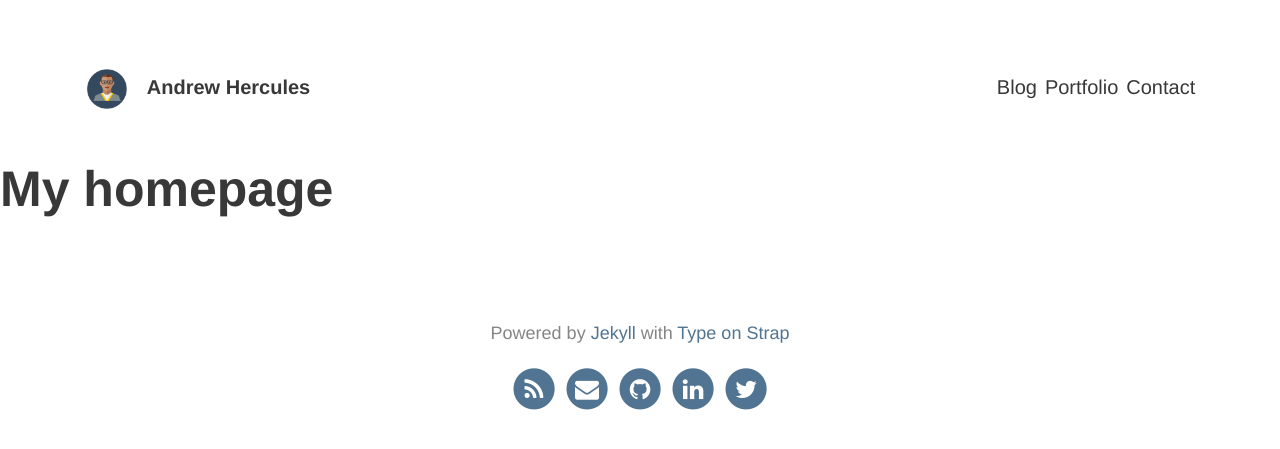
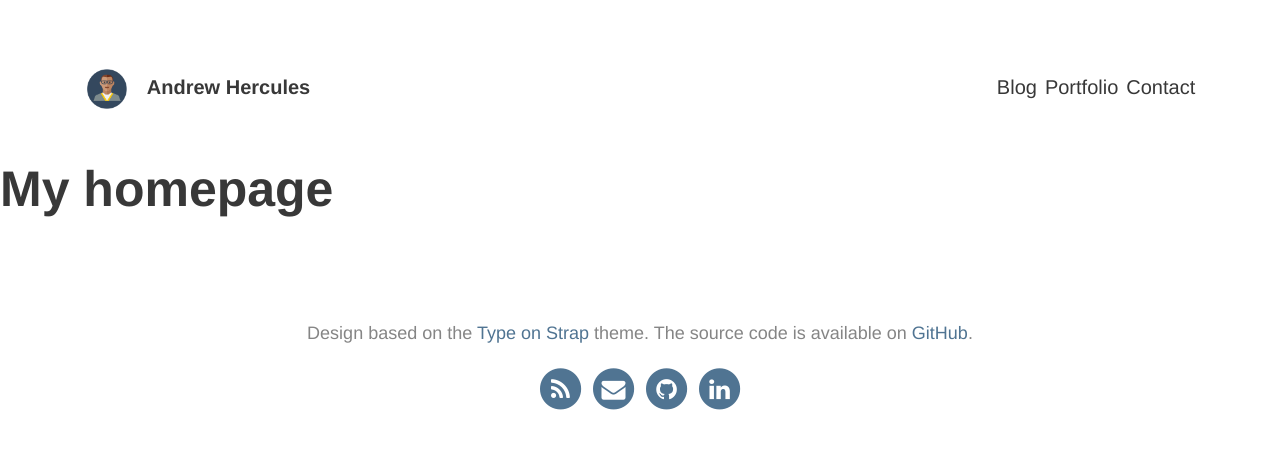
Before and after one commit to andrewhercules/andrewhercules.github.io, a Jekyll site: the page built from index.html, in a window 1280 px wide. Shown: the top 449 px of the page. Built offline with Jekyll 4.4.1, drawn with Linux system fonts in a browser that asks for light colours.

Commit message:
Updated footer and removed icons.html partial

```diff
--- a/_includes/footer.html
+++ b/_includes/footer.html
@@ -1,11 +1,50 @@
-{% if site.theme_settings.footer_text %}
 <footer class="site-footer">
-    <p class="text">{{ site.theme_settings.footer_text }}</p>
-            <div class="footer-icons">
-                <ul>
-                <!-- Social icons from Font Awesome, if enabled -->
-                {% include icons.html %}
-                </ul>
-            </div>
+  <p class="text">
+    Design based on the <a href="https://github.com/sylhare/Type-on-Strap">Type on Strap</a> theme.
+    The source code is available on <a href="https://github.com/andrewhercules/andrewhercules.github.io">GitHub</a>.
+  </p>
+  <div class="footer-icons">
+    <ul>
+      {% if site.theme_settings.rss %}
+      <li>
+        <a href="{{ site.url }}//{{ site.baseurl }}//feed.xml" title="{{ site.theme_settings.str_rss_follow }}">
+          <span class="fa-stack fa-lg">
+            <i class="fa fa-circle fa-stack-2x"></i>
+            <i class="fa fa-rss fa-stack-1x fa-inverse"></i>
+          </span>
+        </a>
+      </li>
+      {% endif %}
+      {% if site.theme_settings.email_address %}
+      <li>
+        <a href="mailto:{{ site.theme_settings.email_address }}" title="{{ site.theme_settings.str_email }}">
+          <span class="fa-stack fa-lg">
+            <i class="fa fa-circle fa-stack-2x"></i>
+            <i class="fa fa-envelope fa-stack-1x fa-inverse"></i>
+          </span>
+        </a>
+      </li>
+      {% endif %}
+      {% if site.theme_settings.github %}
+      <li>
+        <a href="https://github.com/{{ site.theme_settings.github }}" title="{{ site.theme_settings.str_follow_on }} GitHub">
+          <span class="fa-stack fa-lg">
+            <i class="fa fa-circle fa-stack-2x"></i>
+            <i class="fa fa-github fa-stack-1x fa-inverse"></i>
+          </span>
+        </a>
+      </li>
+      {% endif %}
+      {% if site.theme_settings.linkedin %}
+      <li>
+        <a href="{{ site.theme_settings.linkedin }}" title="{{ site.theme_settings.str_follow_on }} LinkedIn">
+          <span class="fa-stack fa-lg">
+            <i class="fa fa-circle fa-stack-2x"></i>
+            <i class="fa fa-linkedin fa-stack-1x fa-inverse"></i>
+          </span>
+        </a>
+      </li>
+      {% endif %}
+    </ul>
+  </div>
 </footer>
-{% endif %}
--- a/_includes/icons.html
+++ /dev/null
@@ -1,54 +0,0 @@
-{% if site.theme_settings.rss %}
-<li>
-	<a href="{{ site.url }}//{{ site.baseurl }}//feed.xml" title="{{ site.theme_settings.str_rss_follow }}">
-		<span class="fa-stack fa-lg">
-            <i class="fa fa-circle fa-stack-2x"></i>
-            <i class="fa fa-rss fa-stack-1x fa-inverse"></i>
-        </span>
-	</a>
-</li>
-{% endif %}
-
-{% if site.theme_settings.email_address %}
-<li>
-	<a href="mailto:{{ site.theme_settings.email_address }}" title="{{ site.theme_settings.str_email }}">
-		<span class="fa-stack fa-lg">
-            <i class="fa fa-circle fa-stack-2x"></i>
-            <i class="fa fa-envelope fa-stack-1x fa-inverse"></i>
-        </span>
-	</a>
-</li>
-{% endif %}
-
-{% if site.theme_settings.github %}
-<li>
-	<a href="https://github.com/{{ site.theme_settings.github }}" title="{{ site.theme_settings.str_follow_on }} GitHub">
-		<span class="fa-stack fa-lg">
-            <i class="fa fa-circle fa-stack-2x"></i>
-            <i class="fa fa-github fa-stack-1x fa-inverse"></i>
-        </span>
-	</a>
-</li>
-{% endif %}
-
-{% if site.theme_settings.linkedin %}
-<li>
-	<a href="{{ site.theme_settings.linkedin }}" title="{{ site.theme_settings.str_follow_on }} LinkedIn">
-		<span class="fa-stack fa-lg">
-            <i class="fa fa-circle fa-stack-2x"></i>
-            <i class="fa fa-linkedin fa-stack-1x fa-inverse"></i>
-        </span>
-	</a>
-</li>
-{% endif %}
-
-{% if site.theme_settings.twitter %}
-<li>
-	<a href="https://twitter.com/{{ site.theme_settings.twitter }}" title="{{ site.theme_settings.str_follow_on }} Twitter" class="type">
-        <span class="fa-stack fa-lg">
-            <i class="fa fa-circle fa-stack-2x"></i>
-            <i class="fa fa-twitter fa-stack-1x fa-inverse"></i>
-        </span>
-	</a>
-</li>
-{% endif %}
```
